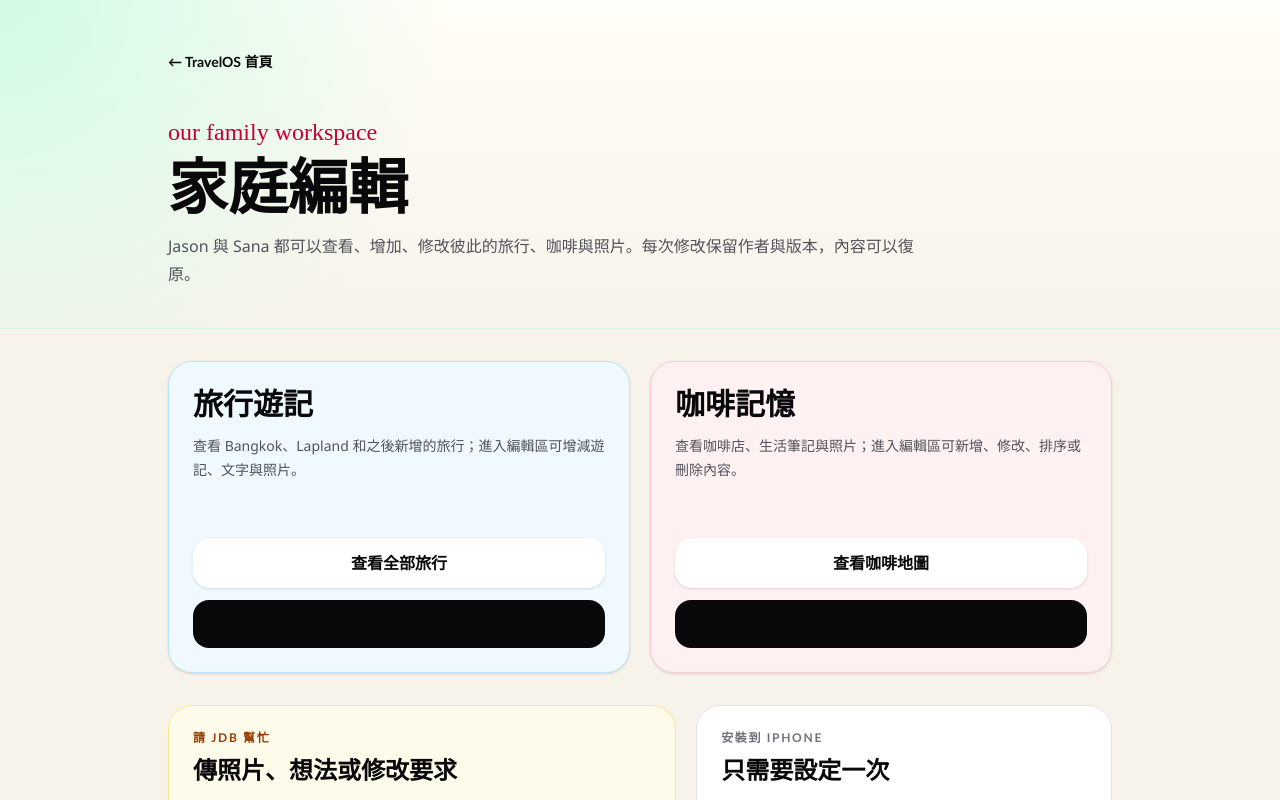
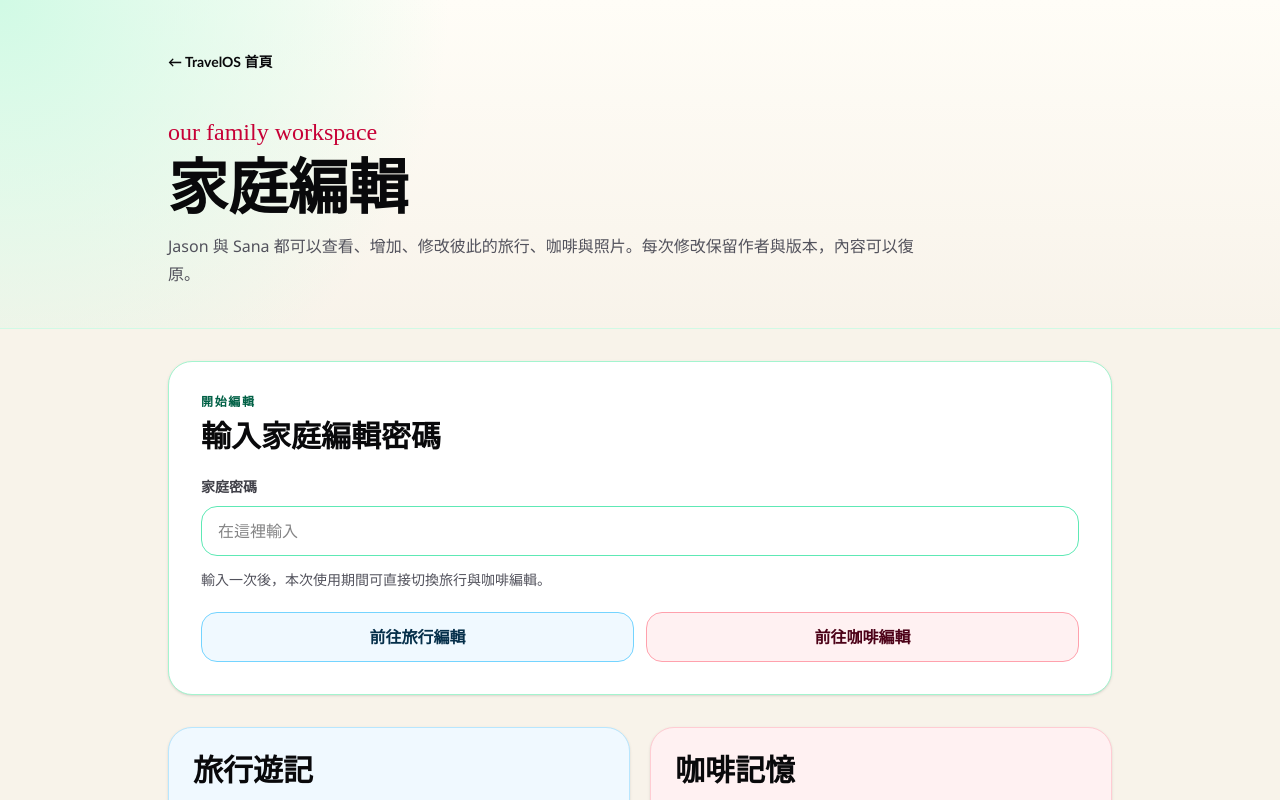
Before and after one commit to c8vzn4ym5g-ai/travelos2, a Next.js app: page /family in a window 1280 px wide. Shown: the top 800 px of the page. Built offline with nearby package versions, Linux system fonts and the light colour scheme.

Commit message:
Make family editing login visible

```diff
--- /dev/null
+++ b/app/family/family-unlock-panel.tsx
@@ -0,0 +1,89 @@
+"use client";
+
+import { useRouter } from "next/navigation";
+import { useState } from "react";
+
+const adminSessionKey = "travelos-admin-pin";
+
+type EditorPath = "/coffee/admin" | "/trips/admin";
+
+export function FamilyUnlockPanel() {
+  const router = useRouter();
+  const [pin, setPin] = useState("");
+  const [message, setMessage] = useState("輸入一次後，本次使用期間可直接切換旅行與咖啡編輯。");
+  const [checking, setChecking] = useState(false);
+
+  async function unlock(editorPath: EditorPath) {
+    if (!pin.trim()) {
+      setMessage("請先輸入家庭編輯密碼。");
+      return;
+    }
+
+    setChecking(true);
+    setMessage("正在確認家庭編輯密碼…");
+
+    try {
+      const response = await fetch("/api/coffee/admin", {
+        headers: { "x-travelos-admin-pin": pin },
+        method: "POST",
+      });
+
+      if (!response.ok) {
+        const data = (await response.json()) as { error?: string };
+        setMessage(data.error ?? "密碼不正確，請再試一次。");
+        return;
+      }
+
+      window.sessionStorage.setItem(adminSessionKey, pin);
+      router.push(editorPath);
+    } catch {
+      setMessage("目前無法連線確認，請檢查網路後再試。");
+    } finally {
+      setChecking(false);
+    }
+  }
+
+  return (
+    <section aria-labelledby="family-unlock-title" className="mx-auto max-w-5xl px-6 pt-8 lg:px-10">
+      <div className="rounded-3xl border border-emerald-200 bg-white p-6 shadow-sm sm:p-8">
+        <p className="travel-label text-xs font-semibold uppercase tracking-[0.14em] text-emerald-800">開始編輯</p>
+        <h2 className="travel-display mt-2 text-2xl font-semibold sm:text-3xl" id="family-unlock-title">
+          輸入家庭編輯密碼
+        </h2>
+        <label className="mt-5 block">
+          <span className="travel-label text-sm font-semibold text-zinc-700">家庭密碼</span>
+          <input
+            autoComplete="current-password"
+            className="mt-2 min-h-12 w-full rounded-2xl border border-emerald-300 bg-white px-4 py-3 text-base text-zinc-950 outline-none focus:border-emerald-600 focus:ring-2 focus:ring-emerald-100"
+            disabled={checking}
+            onChange={(event) => setPin(event.target.value)}
+            placeholder="在這裡輸入"
+            type="password"
+            value={pin}
+          />
+        </label>
+        <p aria-live="polite" className="mt-3 text-sm leading-6 text-zinc-600">
+          {message}
+        </p>
+        <div className="mt-5 grid gap-3 sm:grid-cols-2">
+          <button
+            className="min-h-12 rounded-2xl border border-sky-300 bg-sky-50 px-4 py-3 font-semibold text-sky-950 transition hover:bg-sky-100 disabled:opacity-60"
+            disabled={checking}
+            onClick={() => unlock("/trips/admin")}
+            type="button"
+          >
+            前往旅行編輯
+          </button>
+          <button
+            className="min-h-12 rounded-2xl border border-rose-300 bg-rose-50 px-4 py-3 font-semibold text-rose-950 transition hover:bg-rose-100 disabled:opacity-60"
+            disabled={checking}
+            onClick={() => unlock("/coffee/admin")}
+            type="button"
+          >
+            前往咖啡編輯
+          </button>
+        </div>
+      </div>
+    </section>
+  );
+}
--- a/app/family/page.tsx
+++ b/app/family/page.tsx
@@ -1,4 +1,5 @@
 import Link from "next/link";
+import { FamilyUnlockPanel } from "./family-unlock-panel";
 
 const sections = [
   {
@@ -37,6 +38,8 @@ export default function FamilyWorkspacePage() {
         </div>
       </section>
 
+      <FamilyUnlockPanel />
+
       <section className="mx-auto grid max-w-5xl gap-5 px-6 py-8 lg:grid-cols-2 lg:px-10">
         {sections.map((section) => (
           <article className={`rounded-3xl border p-6 shadow-sm ${section.accent}`} key={section.title}>
@@ -46,7 +49,7 @@ export default function FamilyWorkspacePage() {
               <Link className="rounded-2xl border border-white bg-white px-4 py-3 text-center font-semibold shadow-sm" href={section.viewHref}>
                 {section.viewLabel}
               </Link>
-              <Link className="rounded-2xl bg-zinc-950 px-4 py-3 text-center font-semibold text-white" href={section.editHref}>
+              <Link className="rounded-2xl border border-emerald-300 bg-emerald-50 px-4 py-3 text-center font-semibold text-emerald-950" href={section.editHref}>
                 {section.editLabel}
               </Link>
             </div>
@@ -62,7 +65,7 @@ export default function FamilyWorkspacePage() {
             需要 Codex 整理照片、潤飾遊記或協助寫作時，直接送進 JDB Sana；完成後會回到家庭收件箱。
           </p>
           <a
-            className="mt-5 block rounded-2xl bg-emerald-800 px-4 py-3 text-center font-semibold text-white"
+            className="mt-5 block rounded-2xl border border-emerald-300 bg-white px-4 py-3 text-center font-semibold text-emerald-950"
             href="https://jdb-family-entry.exact-flute-2594.chatgpt.site/"
           >
             開啟 JDB Sana
```
Also changed, not shown: 3 other files (tests, documents, lock files or other folders).
